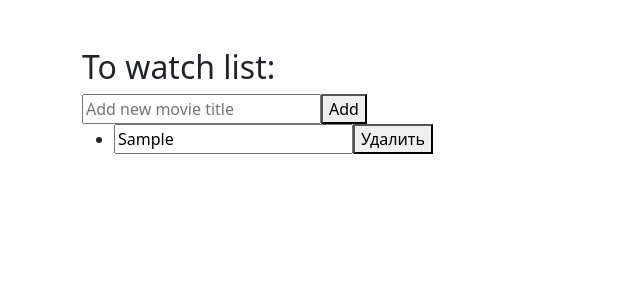
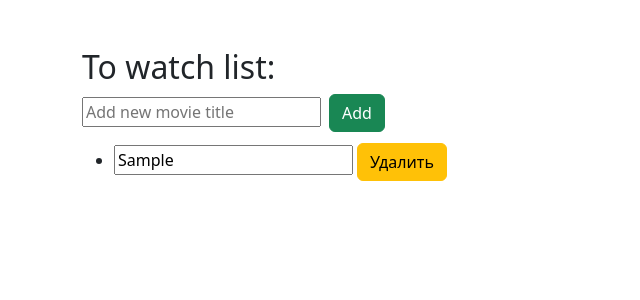
Before and after one commit to Aielin/homework59, a React (Vite) app: page / in a window 1280 px wide. Both pictures are taken after typing "Sample" into the empty fields and a click on the button "Add". Shown: the top 300 px of the page, without its empty margins (0-640 px from the left). Built offline with nearby package versions, Linux system fonts and the light colour scheme; the HTML template or start-up script is replaced by a standard one.

Commit message:
Add Bootstrap styling

```diff
--- a/src/Components/MovieItem/MovieItem.tsx
+++ b/src/Components/MovieItem/MovieItem.tsx
@@ -10,12 +10,12 @@ interface MovieItemProps {
 const MovieItem:React.FC<MovieItemProps> = React.memo(({ id, value, onDelete, onUpdate }) => {
   return (
     <li>
-      <input
+      <input className='mb-3 me-1'
         type="text"
         value={value}
         onChange={(e) => onUpdate(id, e.target.value)}
       />
-  <button onClick={() => onDelete(id)}>Удалить</button>
+  <button className='btn btn-warning' type='button' onClick={() => onDelete(id)}>Удалить</button>
   </li>
   );
 }, (prevProps, nextProps) => {
--- a/src/Components/MovieList/MovieList.tsx
+++ b/src/Components/MovieList/MovieList.tsx
@@ -31,13 +31,16 @@ const MovieList: React.FC = () => {
   return (
     <div>
       <h2>To watch list:</h2>
-      <input
-        type="text"
-        value={newMovie}
-        onChange={(e) => setNewMovie(e.target.value)}
-        placeholder="Add new movie title"
-      />
-      <button onClick={addMovie}>Add</button>
+      <div>
+        <input className='mb-3'
+          type="text"
+          value={newMovie}
+          onChange={(e) => setNewMovie(e.target.value)}
+          placeholder="Add new movie title"
+        />
+        <button type='button' className='ms-2 btn btn-success' onClick={addMovie}>Add</button>
+      </div>
+
 
       <ul>
         {movies.map((movie) => (
```
